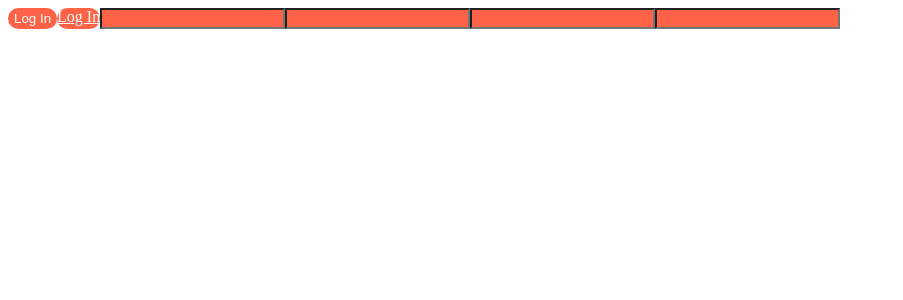
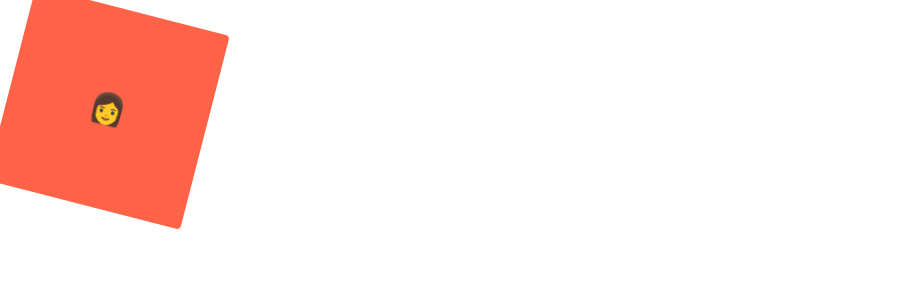
Before and after one commit to Park-min-hyoung/react-master-class, a React (Create React App) app: page / in a window 1280 px wide. Shown: the top 300 px of the page, without its empty margins (0-903 px from the left). Built offline with nearby package versions, Linux system fonts and the light colour scheme.

Commit message:
Animations and Pseudo Selectors

```diff
--- a/src/App.js
+++ b/src/App.js
@@ -1,32 +1,48 @@
-import styled from "styled-components";
+import styled, { keyframes } from "styled-components";
 
-const Father = styled.div`
+const Wrapper = styled.div`
   display: flex;
 `;
 
-const Btn = styled.button`
-  color: white;
-  background-color: tomato;
-  border: 0;
-  border-radius: 15px;
+const rotationAnimation = keyframes`
+  0% {
+    transform: rotate(0deg);
+    border-radius:0px;
+  }
+  50% {
+    transform:rotate(360deg);
+    border-radius:100px;
+  }
+  100% {
+    transform: rotate(0deg);
+    border-radius:0px;
+  }
 `;
 
-const Input = styled.input.attrs({ required: true })`
+const Box = styled.div`
+  height: 200px;
+  width: 200px;
   background-color: tomato;
+  display: flex;
+  justify-content: center;
+  align-items: center;
+  animation: ${rotationAnimation} 1s linear infinite;
+
+  span {
+    font-size: 30px;
+    &:hover {
+      font-size: 40px;
+    }
+  }
 `;
 
 function App() {
   return (
-    <Father as="header">
-      <Btn>Log In</Btn>
-      <Btn as="a" href="/">
-        Log In
-      </Btn>
-      <Input />
-      <Input />
-      <Input />
-      <Input />
-    </Father>
+    <Wrapper>
+      <Box>
+        <span>👩</span>
+      </Box>
+    </Wrapper>
   );
 }
 
```
